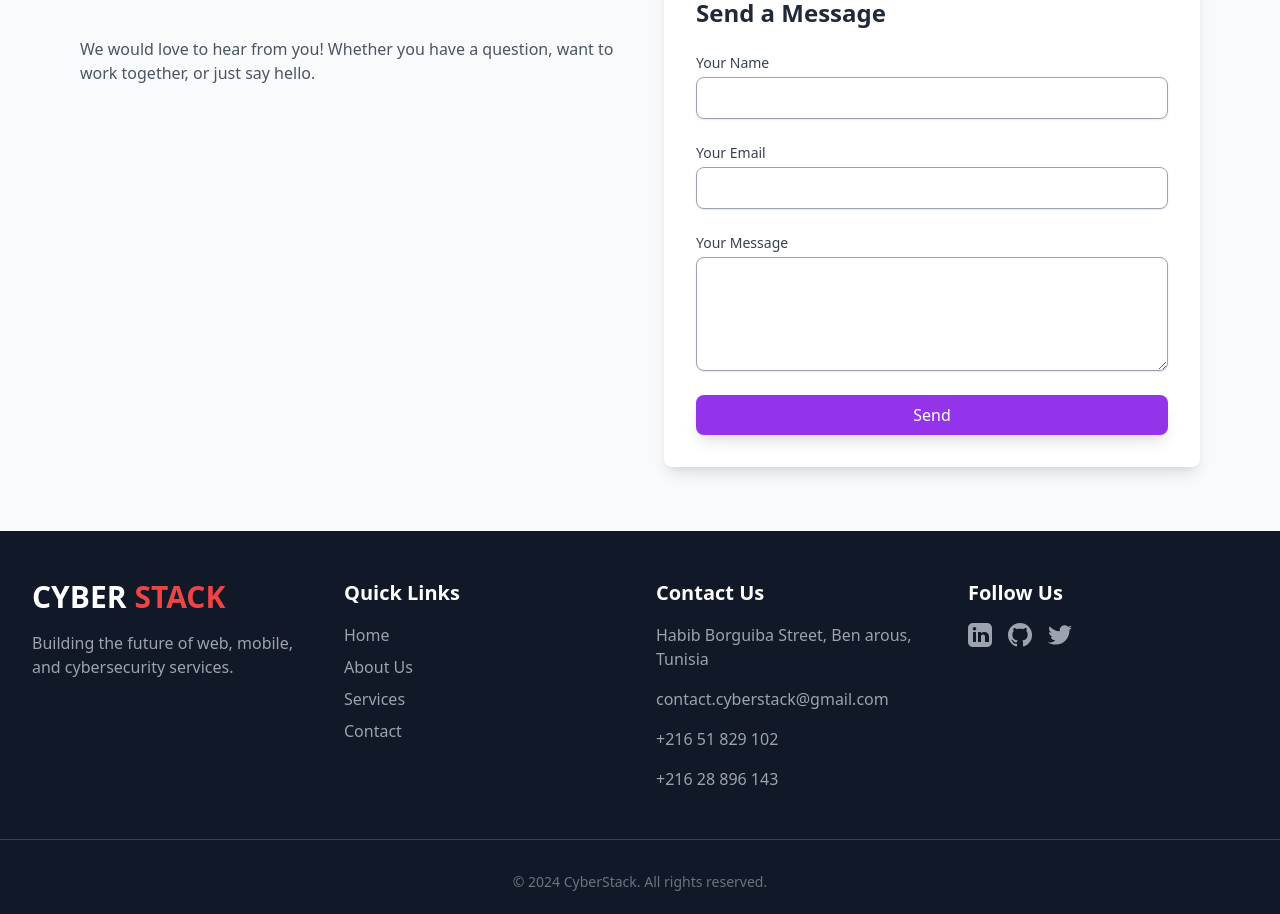
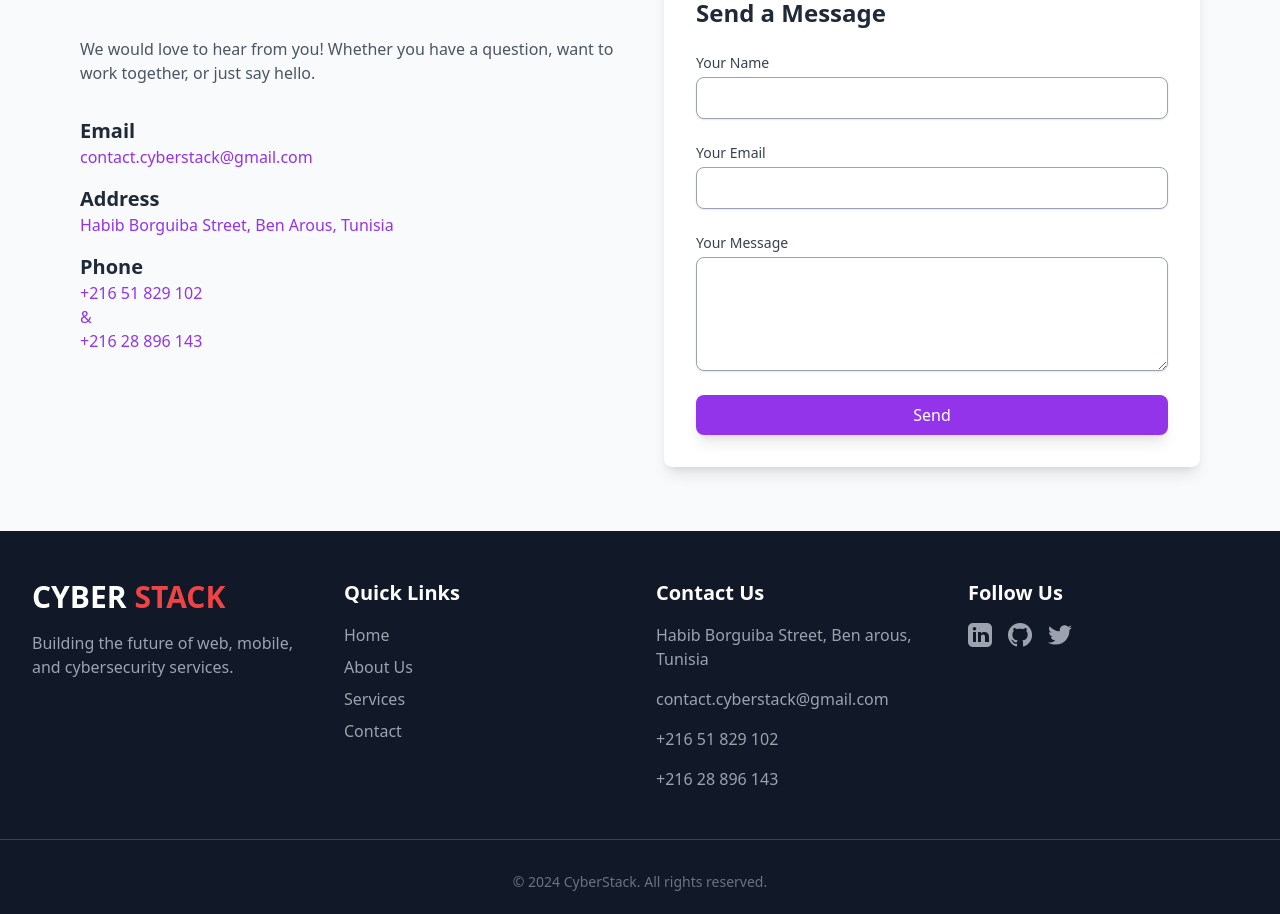
Before and after one commit to salahmath/CyberStack-, a React (Vite) app: page / in a window 1280 px wide. Shown: the part 3066-3980 px from the top of the page. Built offline with nearby package versions, Linux system fonts and the light colour scheme.

Commit message:
corriger page contact

```diff
--- a/src/Components/Contact.jsx
+++ b/src/Components/Contact.jsx
@@ -69,7 +69,44 @@
             We would love to hear from you! Whether you have a question, want to
             work together, or just say hello.
           </p>
-          {/* ... */}
+          <div className="space-y-4">
+            <div>
+              <h3 className="text-xl font-semibold text-gray-800">Email</h3>
+              <a
+                href="mailto:contact.cyberstack@gmail.com"
+                className="text-purple-600 hover:underline"
+              >
+                contact.cyberstack@gmail.com
+              </a>
+            </div>
+            <div>
+              <h3 className="text-xl font-semibold text-gray-800">Address</h3>
+              <a
+                href="https://www.google.com/maps"
+                target="_blank"
+                rel="noopener noreferrer"
+                className="text-purple-600 hover:underline"
+              >
+                Habib Borguiba Street, Ben Arous, Tunisia
+              </a>
+            </div>
+            <div>
+              <h3 className="text-xl font-semibold text-gray-800">Phone</h3>
+              <a
+                href="tel:+21651829102"
+                className="text-purple-600 hover:underline"
+              >
+                +216 51 829 102
+              </a>
+              <p className="text-purple-600 ">&</p>
+              <a
+                href="tel:+21628896143"
+                className="text-purple-600 hover:underline"
+              >
+                +216 28 896 143
+              </a>
+            </div>
+          </div>
         </div>
 
         {/* Right Side: Contact Form */}
```
